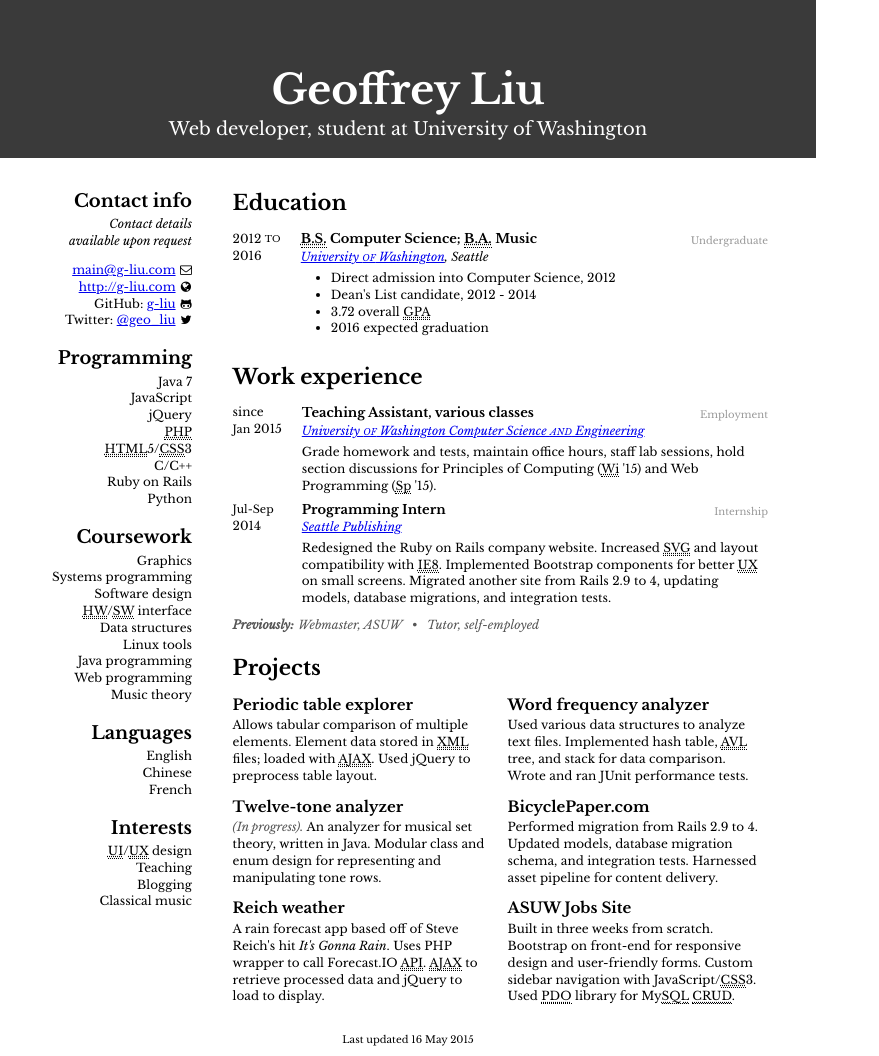
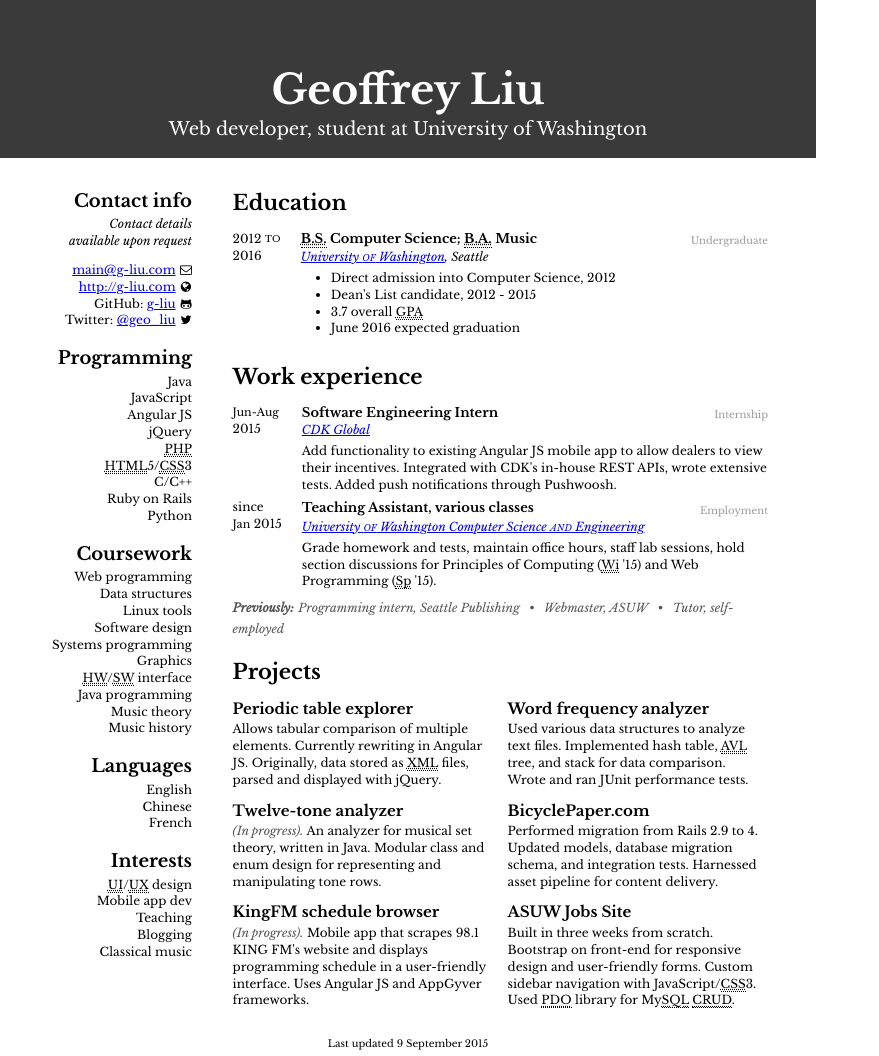
Before and after one commit to g-liu/resume, a plain HTML site: page index.html in a window 1280 px wide. Shown: the whole page, without its empty margins (0-879 px from the left). Drawn offline with nearby package versions, Linux system fonts and the light colour scheme.

Commit message:
Update resume

```diff
--- a/index.html
+++ b/index.html
@@ -33,8 +33,9 @@
 			<aside id="programming">
 				<h3>Programming</h3>
 				<ul>
-					<li>Java 7</li>
+					<li>Java</li>
 					<li>JavaScript</li>
+					<li>Angular JS</li>
 					<li>jQuery</li>
 					<li><abbr title="PHP Hypertext Processor">PHP</abbr></li>
 					<li><abbr title="HyperText Markup Language">HTML</abbr>5/<abbr title="Cascading Style Sheets">CSS</abbr>3</li>
@@ -47,15 +48,16 @@
 			<aside id="coursework">
 				<h3>Coursework</h3>
 				<ul>
-					<li>Graphics</li>
-					<li>Systems programming</li>
-					<li>Software design</li>
-					<li><abbr title="Hardware">HW</abbr>/<abbr title="Software">SW</abbr> interface</li>
+					<li>Web programming</li>
 					<li>Data structures</li>
 					<li>Linux tools</li>
+					<li>Software design</li>
+					<li>Systems programming</li>
+					<li>Graphics</li>
+					<li><abbr title="Hardware">HW</abbr>/<abbr title="Software">SW</abbr> interface</li>
 					<li>Java programming</li>
-					<li>Web programming</li>
 					<li>Music theory</li>
+					<li>Music history</li>
 				</ul>
 			</aside>
 
@@ -72,6 +74,7 @@
 				<h3>Interests</h3>
 				<ul>
 					<li><abbr title="User Interface">UI</abbr>/<abbr title="User Experience">UX</abbr> design</li>
+					<li>Mobile app dev</li>
 					<li>Teaching</li>
 					<li>Blogging</li>
 					<li>Classical music</li>
@@ -97,9 +100,9 @@
 						<td class="job-description" colspan="2">
 							<ul class="bulleted">
 								<li>Direct admission into Computer Science, 2012</li>
-								<li>Dean's List candidate, 2012 - 2014</li>
-								<li>3.72 overall <abbr title="Grade Point Average">GPA</abbr></li>
-								<li>2016 expected graduation</li>
+								<li>Dean's List candidate, 2012 - 2015</li>
+								<li>3.7 overall <abbr title="Grade Point Average">GPA</abbr></li>
+								<li>June 2016 expected graduation</li>
 							</ul>
 						</td>
 					</tr>
@@ -113,6 +116,20 @@
 				<thead></thead>
 				<tbody>
 					<tr>
+						<td class="years" rowspan="3"><span class="months">Jun-Aug</span> 2015</td>
+						<td class="job-title">Software Engineering Intern</td>
+						<td class="type">Internship</td>
+					</tr>
+					<tr>
+						<td class="employer" colspan="2"><a href="http://cdk.com">CDK Global</td>
+					</tr>
+					<tr>
+						<td class="job-description" colspan="2">
+							<p>Add functionality to existing Angular JS mobile app to allow dealers to view their incentives. Integrated with CDK's in-house REST APIs, wrote extensive tests. Added push notifications through Pushwoosh.</p>
+						</td>
+					</tr>
+
+					<tr>
 						<td class="years" rowspan="3">since<br/><span class="months">Jan</span> 2015</td>
 						<td class="job-title">Teaching Assistant, various classes</td>
 						<td class="type">Employment</td>
@@ -125,21 +142,6 @@
 							<p>Grade homework and tests, maintain office hours, staff lab sessions, hold section discussions for Principles of Computing (<abbr title="Winter">Wi</abbr> '15) and Web Programming (<abbr title="Spring">Sp</abbr> '15).</p>
 						</td>
 					</tr>
-
-					<tr>
-						<td class="years" rowspan="3"><span class="months">Jul-Sep</span> 2014</td>
-						<td class="job-title">Programming Intern</td>
-						<td class="type">Internship</td>
-					</tr>
-					<tr>
-						<td class="employer" colspan="2"><a href="http://seattlepublishing.com">Seattle Publishing</a></td>
-					</tr>
-					<tr>
-						<td class="job-description" colspan="2">
-							<p>Redesigned the Ruby on Rails company website. Increased <abbr title="Scalable Vector Graphics">SVG</abbr> and layout compatibility with <abbr title="Internet Explorer 8">IE8</abbr>. Implemented Bootstrap components for better <abbr title="User Experience">UX</abbr> on small screens. Migrated another site from Rails 2.9 to 4, updating models, database migrations, and integration tests.</p>
-						</td>
-					</tr>
-
 				</tbody>
 				<tfoot></tfoot>
 			</table>
@@ -147,6 +149,9 @@
 			<div id="previous-work">
 				<p><strong>Previously:</strong></p>
 				<ul>
+					<li>
+						<span class="job-title">Programming intern</span>, <span class="employer">Seattle Publishing</span>
+					</li>
 					<li><span class="job-title">Webmaster</span>, <span class="employer">ASUW</span></li>
 					<li><span class="job-title">Tutor</span>, <span class="employer">self-employed</span></li>
 				</ul>
@@ -157,7 +162,7 @@
 			<div class="row">
 				<section class="project">
 					<h4>Periodic table explorer</h4>
-					<p>Allows tabular comparison of multiple elements. Element data stored in <abbr title="eXtensible Markup Language">XML</abbr> files; loaded with <abbr title="Asynchronous JavaScript and XML">AJAX</abbr>. Used jQuery to preprocess table layout.</p>
+					<p>Allows tabular comparison of multiple elements. Currently rewriting in Angular JS. Originally, data stored as <abbr title="eXtensible Markup Language">XML</abbr> files, parsed and displayed with jQuery.</p>
 				</section>
 				<section class="project">
 					<h4>Word frequency analyzer</h4>
@@ -176,8 +181,8 @@
 			</div>
 			<div class="row">
 				<section class="project">
-					<h4>Reich weather</h4>
-					<p>A rain forecast app based off of Steve Reich's hit <i>It's Gonna Rain</i>. Uses PHP wrapper to call Forecast.IO <abbr title="Application Programming Interface">API</abbr>. <abbr title="Asynchronous JavaScript and XML">AJAX</abbr> to retrieve processed data and jQuery to load to display.</p>
+					<h4>KingFM schedule browser</h4>
+					<p><em style="color: #555;">(In progress).</em> Mobile app that scrapes 98.1 KING FM's website and displays programming schedule in a user-friendly interface. Uses Angular JS and AppGyver frameworks.</p>
 				</section>
 				<section class="project">
 					<h4>ASUW Jobs Site</h4>
@@ -188,6 +193,6 @@
 		</div>
 	</div>
 
-	<footer>Last updated 16 May 2015</footer>
+	<footer>Last updated 9 September 2015</footer>
 </body>
 </html>
```
Also changed, not shown: 1 other file.
